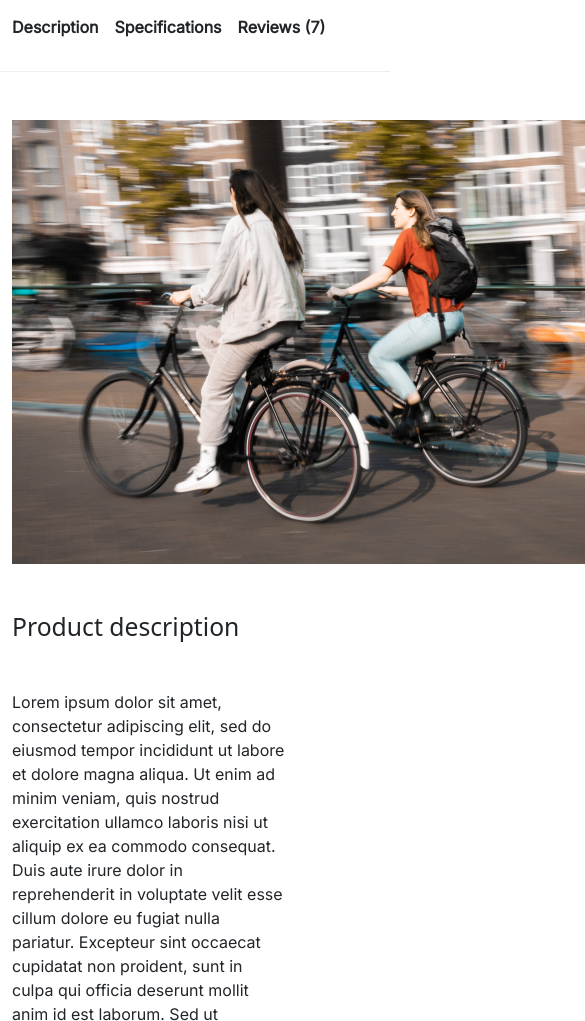
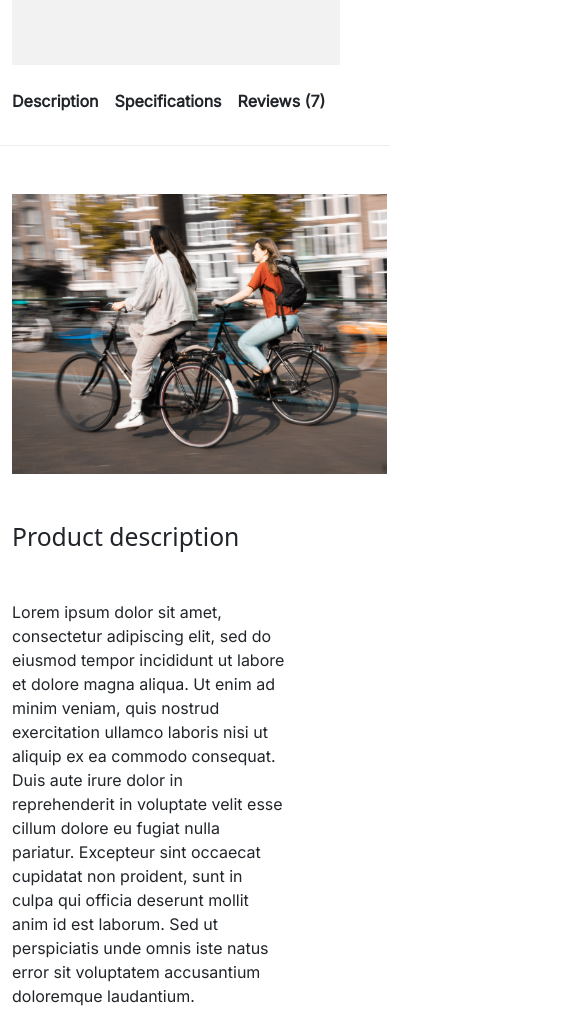
Before and after one commit to Uros47/bootstrap-scss, a website: page src/index.html in a window 390 px wide. Shown: the part 860-1881 px from the top of the page, 585 px wide, since content can reach past the window. Drawn offline with Linux system fonts and the light colour scheme.

Commit message:
responsive in progress

```diff
--- a/scss/components/_cart-form.scss
+++ b/scss/components/_cart-form.scss
@@ -1,12 +1,18 @@
 @use "../custom" as *;
 @use "../mixins" as *;
-
-
 
 .add-to-cart-form {
     width: 488px;
     height: 450px;
     background-color: #F2F2F2;
+}
+
+@include media-breakpoint-down(md) {
+    .add-to-cart-form {
+        width: 328px;
+        height: 524px;
+
+    }
 }
 
 .tiny-headline {
--- a/scss/components/description.scss
+++ b/scss/components/description.scss
@@ -32,3 +32,10 @@ th {
 td {
     @include Inter400;
 }
+
+@include media-breakpoint-down(md) {
+    .description-image {
+        width: 375px;
+        height: 280px;
+    }
+}
--- a/src/index.html
+++ b/src/index.html
@@ -180,8 +180,8 @@
                     </div>
                 </div>
 
-                <div class="description-image">
-                    <img src="/images/png/maixent-viau-hQvzY0gXsdk-unsplash 1.png" alt="description-img" />
+                <div>
+                    <img class="description-image" src="/images/png/maixent-viau-hQvzY0gXsdk-unsplash 1.png" alt="description-img" />
                 </div>
             </div>
         </div>
```
Also changed, not shown: assets/css/components/description.css, assets/css/style.css, 2 other files.
